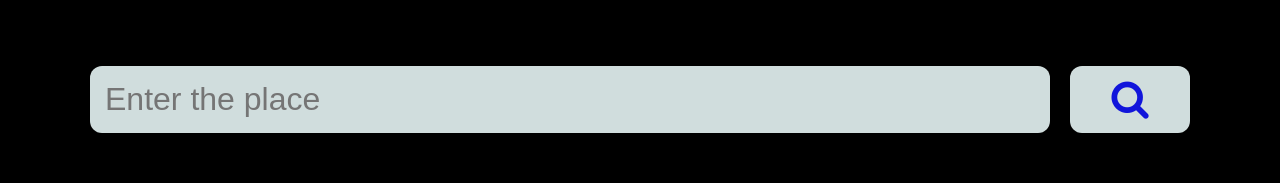
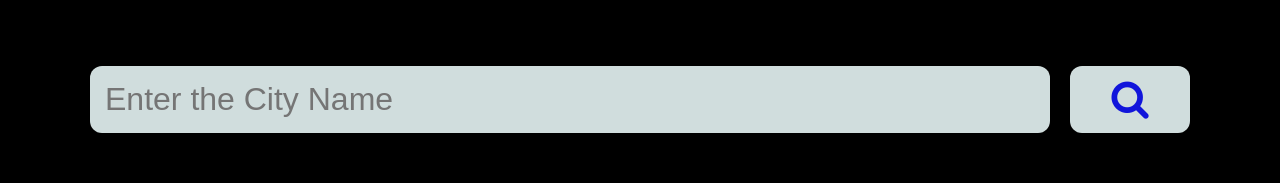
Before and after one commit to sudip22-p/weather_app_using_API_call, a plain HTML site: page index.html in a window 1280 px wide. Shown: the top 183 px of the page. Drawn offline with Linux system fonts and the light colour scheme.

Commit message:
final upd'

```diff
--- a/index.html
+++ b/index.html
@@ -17,7 +17,7 @@
         <input
           id="search-bar"
           type="text"
-          placeholder="Enter the place"
+          placeholder="Enter the City Name"
           required
         />
         <div id="search-icon">
```
